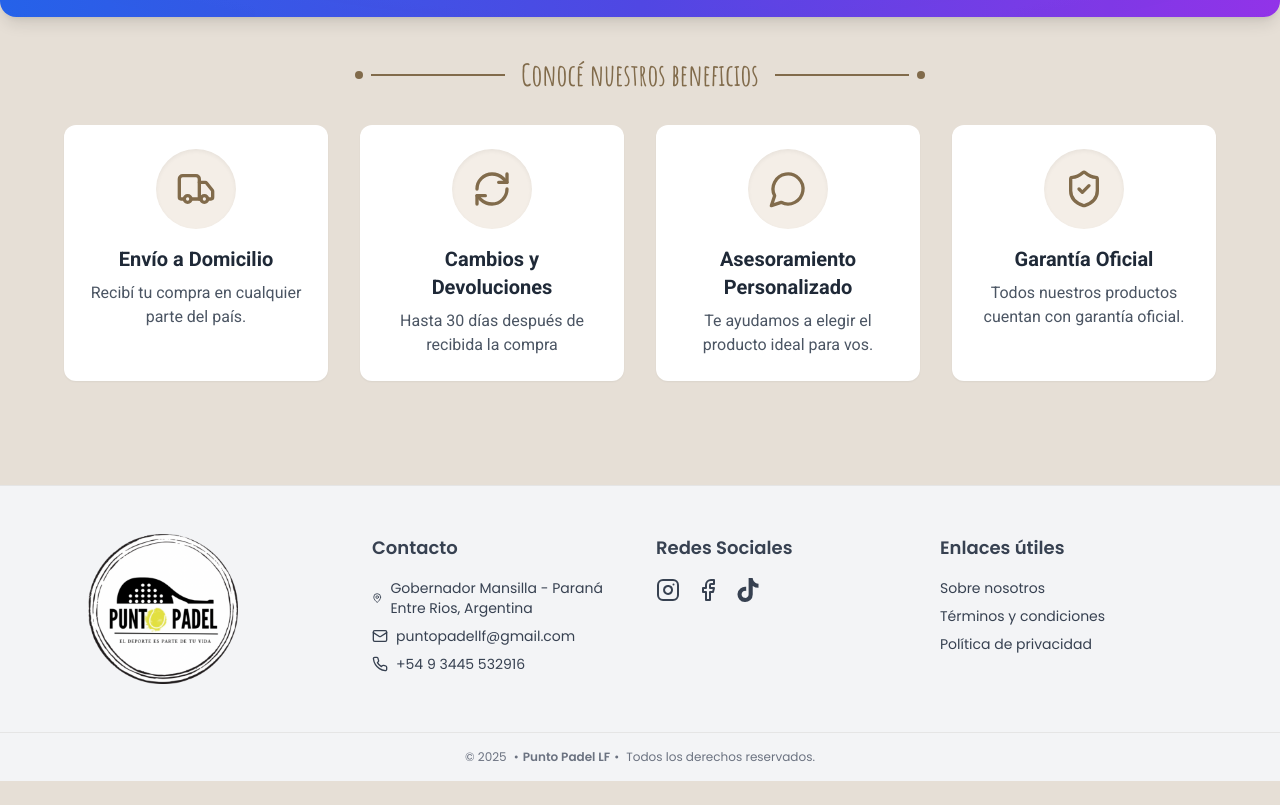
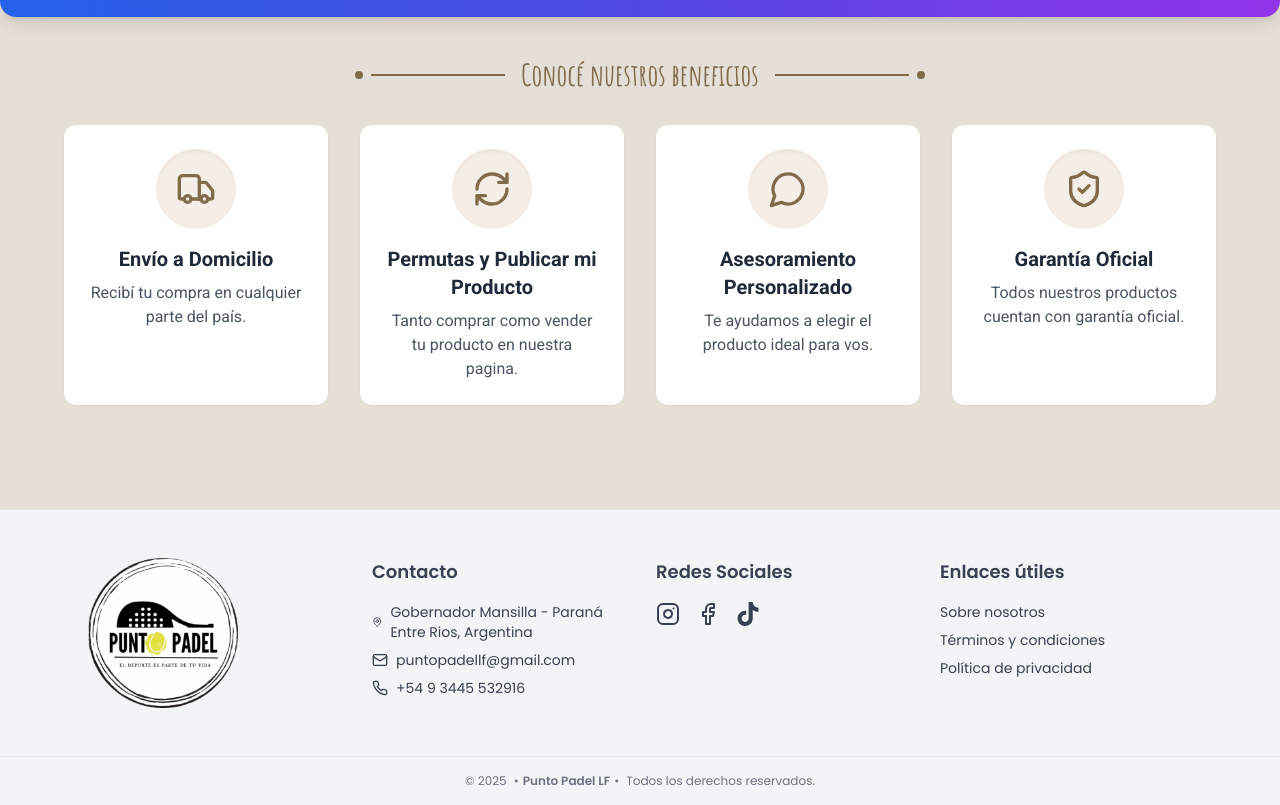
Before and after one commit to Agustin-Monti/Padel-Cocha, a Next.js app: page / in a window 1280 px wide. Shown: the part 2646-3451 px from the top of the page. Before the commit the page ends 3427 px from the top, so only its background shows below. Built offline with nearby package versions, Linux system fonts and the light colour scheme; no server answers; the database is empty.

Commit message:
Update NegocioSection.tsx

```diff
--- a/components/NegocioSection.tsx
+++ b/components/NegocioSection.tsx
@@ -9,8 +9,8 @@ const NegocioSection = () => {
     },
     {
       icon: RefreshCw,
-      title: "Cambios y Devoluciones",
-      description: "Hasta 30 días después de recibida la compra",
+      title: "Permutas y Publicar mi Producto",
+      description: "Tanto comprar como vender tu producto en nuestra pagina.",
     },
     {
       icon: MessageCircle,
```
